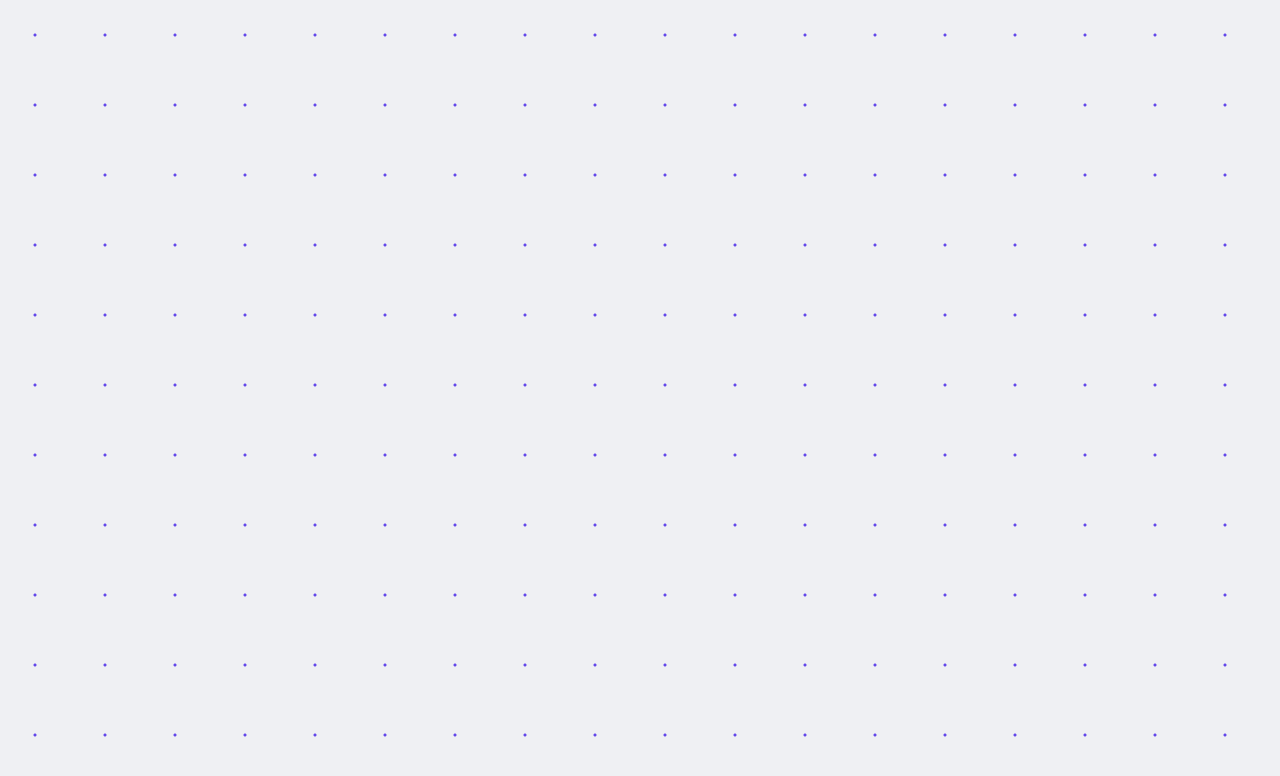
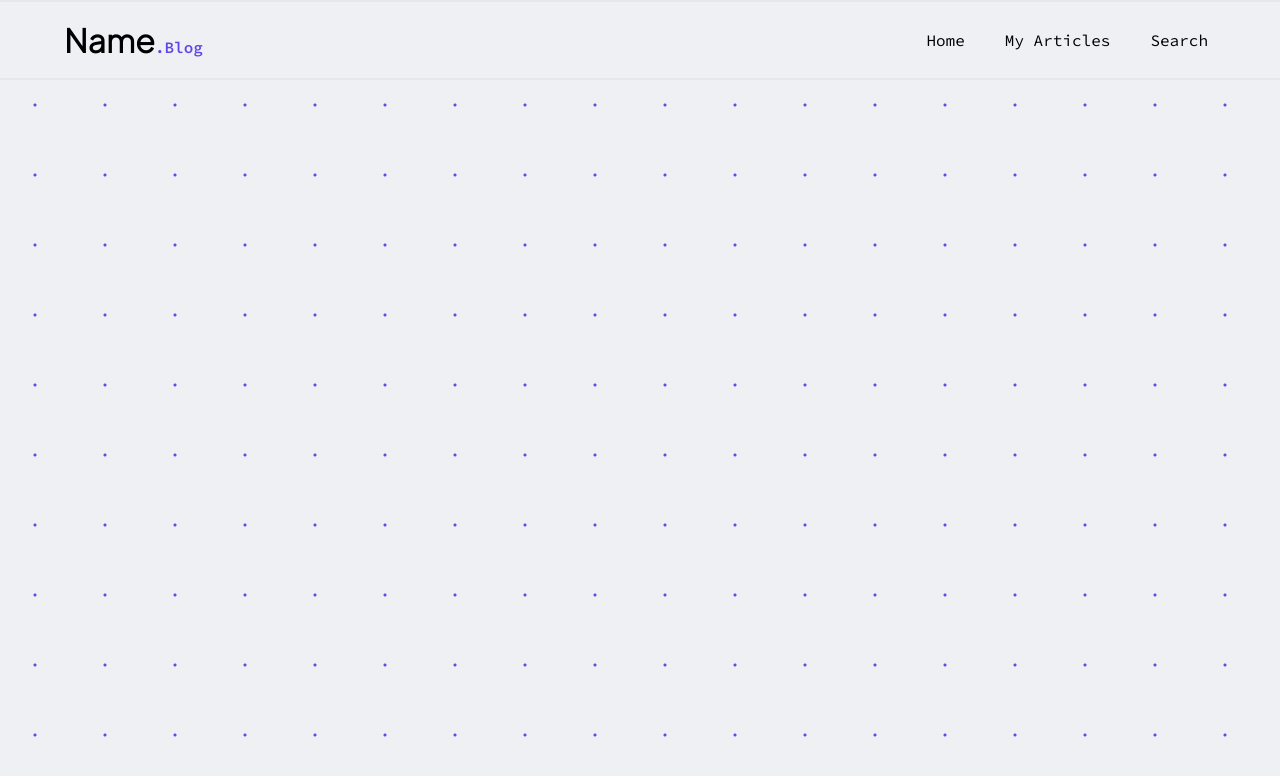
Before and after one commit to DunderMifflinTech/react_blogs, a React (Create React App) app: page /home in a window 1280 px wide. Before the commit this address had no page. Shown: the top 776 px of the page. Built offline with nearby package versions, Linux system fonts and the light colour scheme.

Commit message:
first commit

```diff
--- a/src/App.js
+++ b/src/App.js
@@ -1,14 +1,16 @@
-import React from 'react';
+import React, {useState} from 'react';
 import './index.css';
 import { Routes, Route } from 'react-router-dom';
 import Navbar from './components/navbar/Navbar';
+import Home from './components/home/Home'
+import VisitingPage from './components/visitingPage/VisitingPage';
 
 function App() {
-
   return (
       <>
       <Routes>
-        <Route path = '/' element = {<Navbar/>} />
+        <Route path = '/' element = {<VisitingPage/>} />
+        <Route path = '/home' element = {<Home/>} />
       </Routes>
       </>
   );
--- a/src/components/home/Home.js
+++ b/src/components/home/Home.js
@@ -0,0 +1,12 @@
+import React from 'react'
+import Navbar from '../navbar/Navbar'
+
+function Home() {
+    return (
+        <>
+            <Navbar />
+        </>
+    )
+}
+
+export default Home
--- a/src/components/navbar/Navbar.js
+++ b/src/components/navbar/Navbar.js
@@ -2,7 +2,7 @@ import React from 'react'
 import { NavLink } from 'react-router-dom'
 import './Navbar.css'
 
-function navbar() {
+function Navbar() {
     return (
         <div>
             <nav className='navbar w-full h-20 border-y-2 flex justify-between items-center'>
@@ -20,4 +20,4 @@ function navbar() {
     )
 }
 
-export default navbar
+export default Navbar
```
Also changed, not shown: src/components/landingPage/LandingPage.css (added), src/components/landingPage/LandingPage.js (added).
